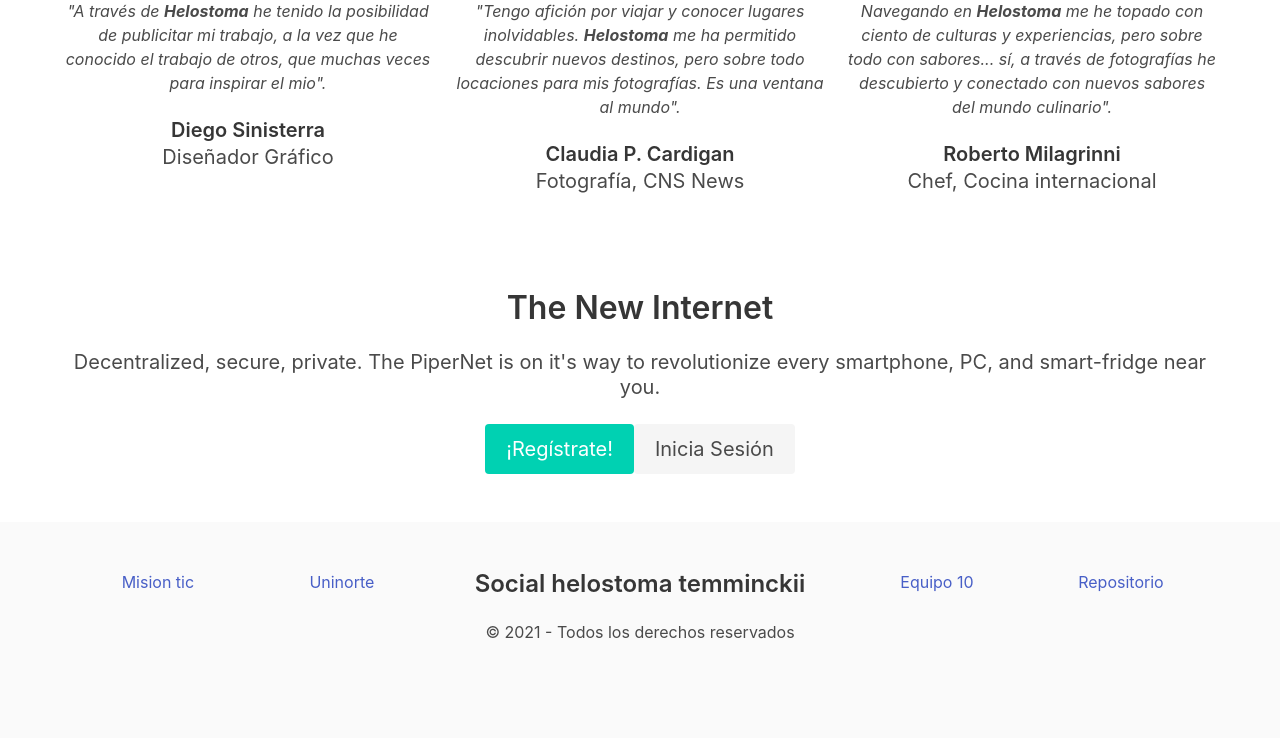
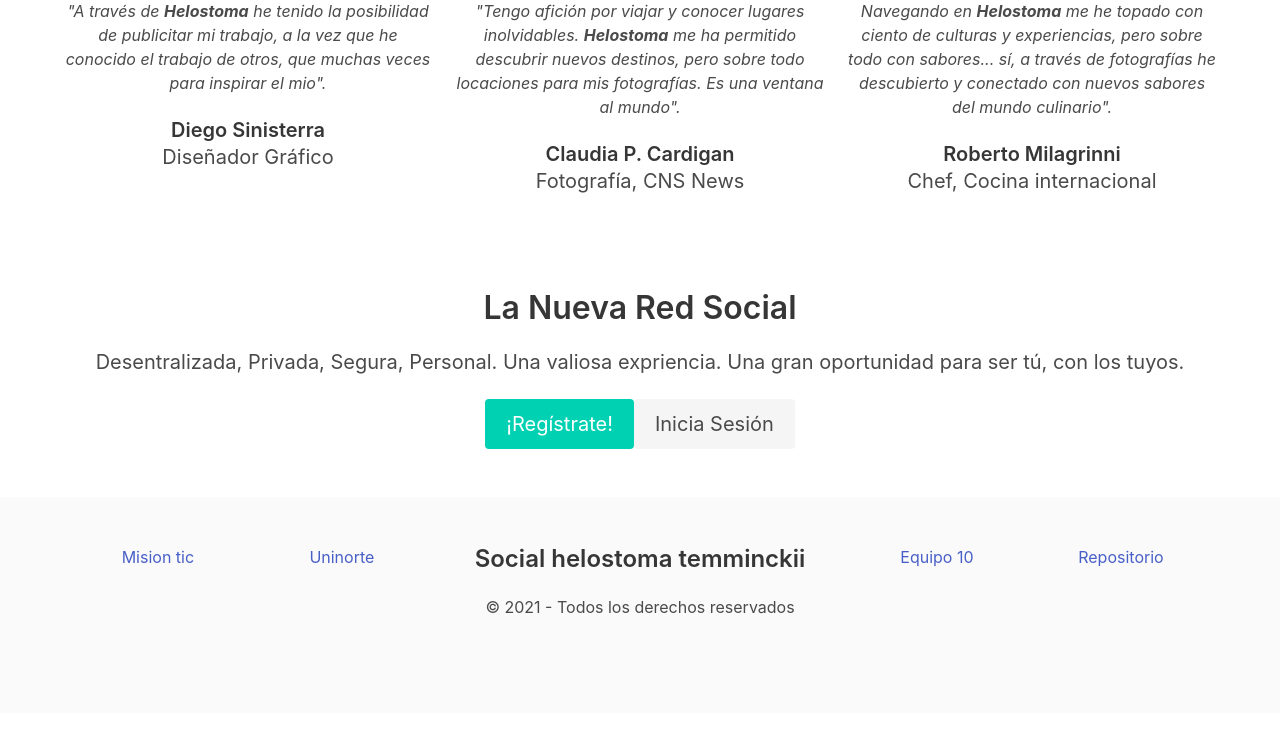
Before and after one commit to phoxBg/social-helostoma-temminckii, a Flask app: page / in a window 1280 px wide. Shown: the part 1965-2703 px from the top of the page. After the commit the page ends 2579 px from the top, so only its background shows below. Run offline with Flask 2, Linux system fonts and the light colour scheme.

Commit message:
index_sections-5

```diff
--- a/templates/index.html
+++ b/templates/index.html
@@ -171,10 +171,9 @@
 <section class="hero">
   <div class="hero-body">
     <div class="container has-text-centered">
-      <h1 class="title is-spaced">The New Internet</h1>
+      <h1 class="title is-spaced">La Nueva Red Social</h1>
       <h2 class="subtitle">
-        Decentralized, secure, private. The PiperNet is on it's way to
-        revolutionize every smartphone, PC, and smart-fridge near you.
+        Desentralizada, Privada, Segura, Personal. Una valiosa expriencia. Una gran oportunidad para ser tú, con los tuyos.
       </h2>
       <div class="buttonsis-medium is-centered">
         <a
```
